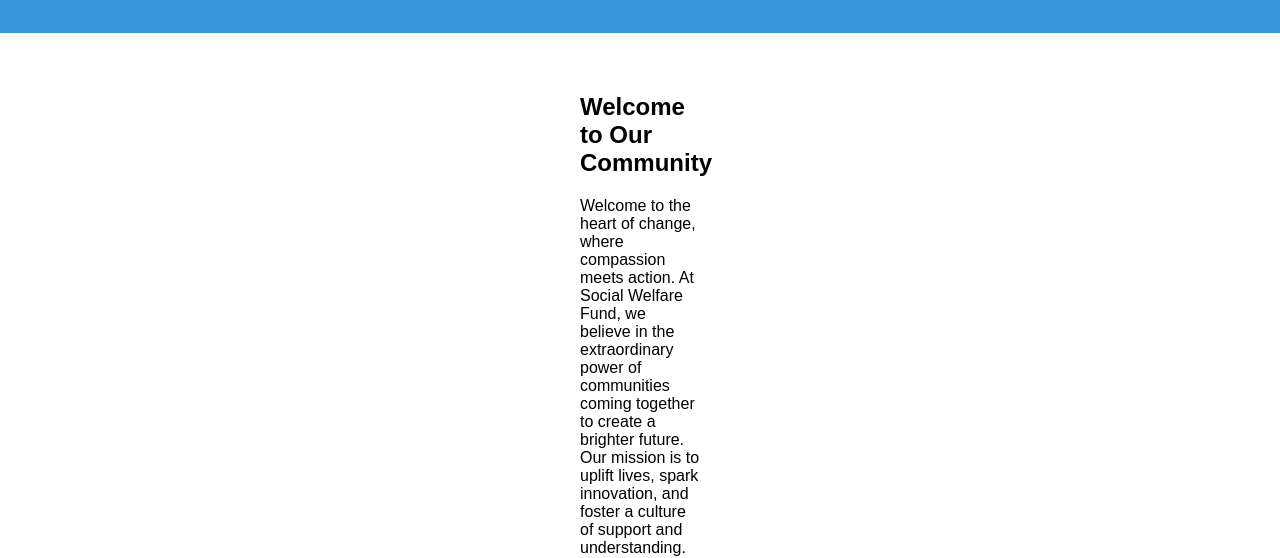
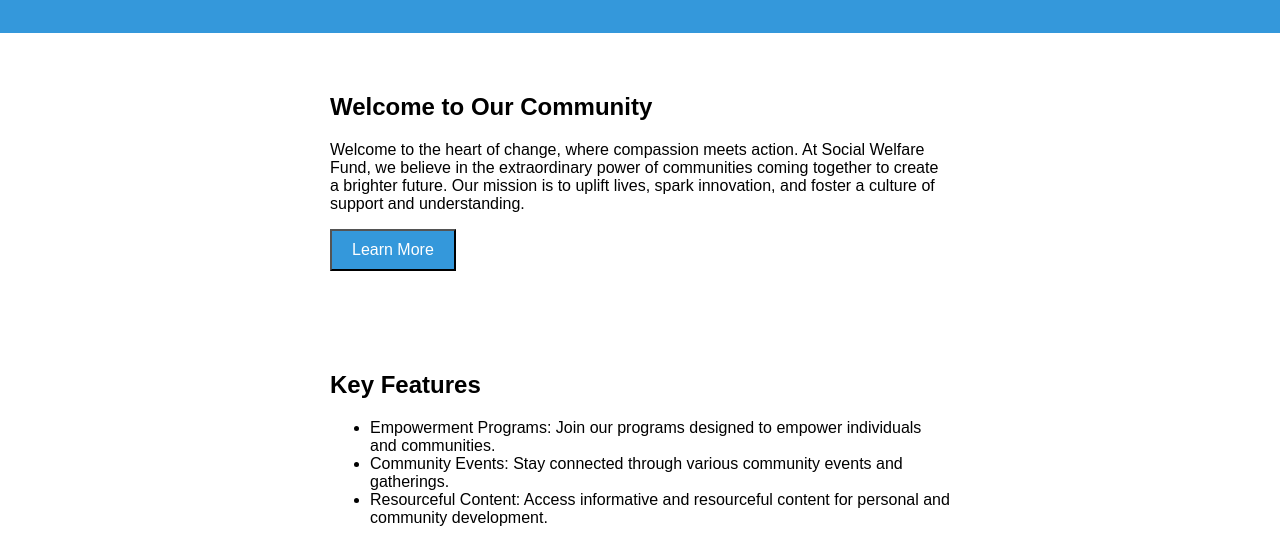
Before and after one commit to webhostlink/Social_Welfare_Fund, a plain HTML site: page index.html in a window 1280 px wide. Shown: the part 249-807 px from the top of the page. Drawn offline with Linux system fonts and the light colour scheme.

Commit message:
Add files via upload

```diff
--- a/styles.css
+++ b/styles.css
@@ -20,7 +20,7 @@
 }
 
 .main-section, .features-section, .about-us, .programs, .get-involved, .gallery, .contact, .events-calendar, .testimonial-section, .partnerships {
-    max-width: 200px;
+    max-width: 700px;
     width: 100%;
     padding: 40px;
     box-sizing: border-box;
```
